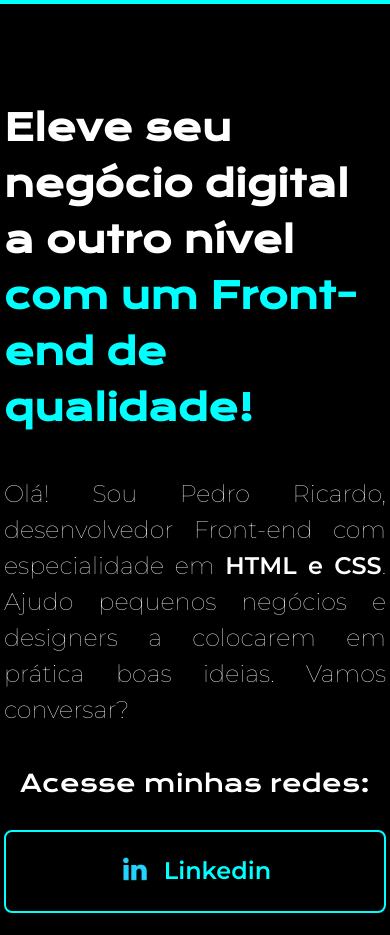
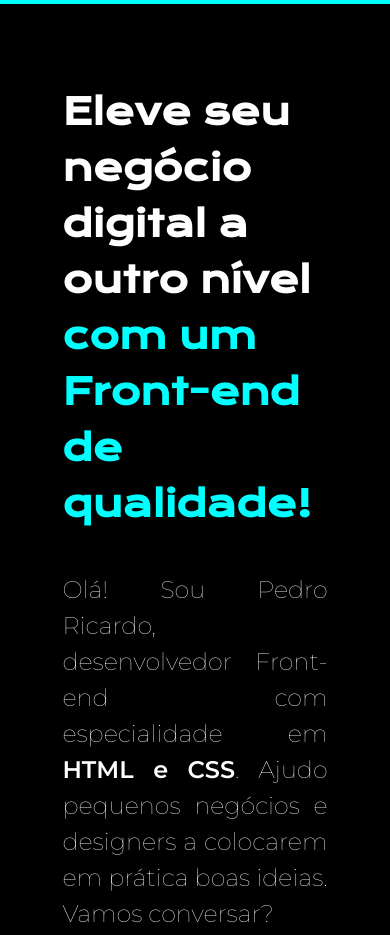
Before and after one commit to impedroricardo/pagina-servicos, a plain HTML site: page index.html in a window 390 px wide. Shown: the part 682-1617 px from the top of the page. Drawn offline with nearby package versions, Linux system fonts and the light colour scheme.

Commit message:
projeto finalizado responsivo

```diff
--- a/index.css
+++ b/index.css
@@ -160,7 +160,10 @@ section img {
     }
 
     .apresentaçao-conteudo {
-        width: auto;
-        padding: 5%;
+        width: 85%;
+        display: flex;
+        flex-direction: column;
+        gap: 40px;
+    }
+
 }
-}
```
